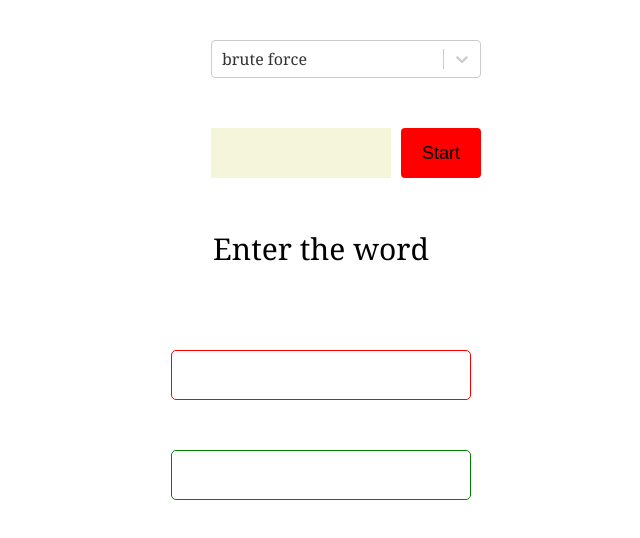
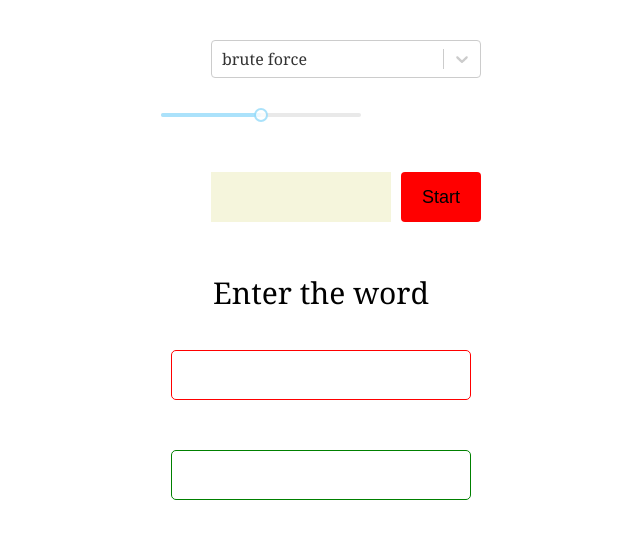
Before and after one commit to swaymax1/longest-palindrome-substring-visualizer, a React (Create React App) app: page / in a window 1280 px wide. Shown: the top 538 px of the page, without its empty margins (319-959 px from the left). Built offline with nearby package versions, Linux system fonts and the light colour scheme.

Commit message:
added speed

```diff
--- a/package.json
+++ b/package.json
@@ -6,10 +6,12 @@
     "@testing-library/jest-dom": "^5.16.5",
     "@testing-library/react": "^13.4.0",
     "@testing-library/user-event": "^13.5.0",
+    "rc-slider": "^10.1.1",
     "react": "^18.2.0",
     "react-dom": "^18.2.0",
     "react-scripts": "5.0.1",
     "react-select": "^5.7.1",
+    "toolcool-range-slider": "^4.0.22",
     "web-vitals": "^2.1.4"
   },
   "scripts": {
--- a/src/App.css
+++ b/src/App.css
@@ -49,6 +49,7 @@ body {
 
 .center {
   display: flex;
+  flex-direction: column;
   align-items: center;
   justify-content: center;
 }
--- a/src/components.js
+++ b/src/components.js
@@ -1,9 +1,11 @@
 import React, { useRef, useState } from 'react';
 import { useProvider } from './provider';
 import Select from 'react-select';
+import Slider from 'rc-slider';
+import 'rc-slider/assets/index.css';
 
 export function WordRow() {
-    const { word , selected, found } = useProvider();
+    const { word, selected, found } = useProvider();
 
     if (!word.length) return (<div style={{ fontSize: 30 }}>Enter the word</div>);
     return (
@@ -30,7 +32,7 @@ export function Box({ letter, selected, inAnswer }) {
 }
 
 export function Controls() {
-    const { running, algos, run, updateApp, updateColor} = useProvider();
+    const { running, algos, run, updateApp, updateColor } = useProvider();
     const formRef = useRef();
 
     const onSubmit = e => {
@@ -41,8 +43,8 @@ export function Controls() {
 
     const onWordChange = (e) => {
         if (!running) {
-            updateApp({ word: e.target.value});
-            updateColor({found: [-1,-1]});
+            updateApp({ word: e.target.value });
+            updateColor({ found: [-1, -1], longest: [-1, -1] });
         }
     }
 
@@ -53,6 +55,7 @@ export function Controls() {
     return (
         <form onSubmit={onSubmit} ref={formRef} autoComplete={'off'}>
             <SelectAlgorithm onChange={onSelectAlgorithm} />
+            <SelectSpeed />
             <input className='input' onChange={onWordChange} name='word' type={'text'} maxLength={16} />
             <input className='submit' type={'submit'} value={'Start'} />
         </form>
@@ -86,7 +89,7 @@ export function Answer() {
 }
 
 export function Status() {
-    const { status} = useProvider();
+    const { status } = useProvider();
     return (
         <div className='status center'>
             {status}
@@ -94,7 +97,24 @@ export function Status() {
     );
 }
 
-export function SelectSpeed() {
+function SelectSpeed() {
 
-    return "hello world!";
+    const [value, setValue] = useState(50);
+    const { setDelay } = useProvider();
+    const maxDelay = 1100;
+
+    function handleSliderChange(newValue) {
+        setValue(newValue);
+        setDelay(getDelay(newValue));
+    }
+
+    function getDelay(value) {
+        return maxDelay - value * 10;
+    }
+
+    return (
+        <div style={{ "width": 200, 'marginTop': 50 }}>
+            <Slider onChange={handleSliderChange} value={value} className="speed" />
+        </div>
+    );
 }
--- a/src/provider.js
+++ b/src/provider.js
@@ -1,13 +1,13 @@
 import React, { createContext, useContext, useReducer } from 'react'
 import { bruteForce, middleOut } from './utils';
-
+import { delay, isPalindrome } from './utils';
 
 const Context = createContext();
 export const useProvider = () => useContext(Context);
 
 function getInitialAppState() {
     return {
-        speed: 1,
+        delay: 300,
         word: '',
         running: false,
         status: '',
@@ -53,6 +53,10 @@ export default function Provider({ children }) {
         updateApp({ running: false });
     }
 
+    const setDelay = (delay) => {
+        updateApp({ delay: delay });
+    }
+
     const callbacks = {
         setStatus,
         setFound,
@@ -64,13 +68,12 @@ export default function Provider({ children }) {
     const run = () => {
         if (!appState.running) {
             updateApp({ running: true, found: [-1, -1] });
-            appState.selectedAlgo(appState.word, 300, callbacks);
+            appState.selectedAlgo(appState.word, appState.delay, callbacks);
         }
     }
 
-
     return (
-        <Context.Provider value={{ ...appState, ...colorState, updateApp, updateColor, run }}>
+        <Context.Provider value={{ ...appState, ...colorState, updateApp, updateColor, run, setDelay }}>
             {children}
         </Context.Provider>
     );
--- a/src/utils.js
+++ b/src/utils.js
@@ -1,3 +1,5 @@
+
+
 export async function bruteForce(word, time, callbacks) {
     let longest = '';
     let found = [];
@@ -52,7 +54,7 @@ export async function middleOut(word, time, callbacks) {
         if (l === r) callbacks.setStatus('checking for odd length');
         else callbacks.setStatus('checking for even length');
         callbacks.setSelected(l, r);
-        await delay(time);
+        await delay(delay);
         if (l < 0 || r >= size) return '';
         while (l >= 0 && r < size && word[l] === word[r]) {
             callbacks.setSelected(l, r);
@@ -76,7 +78,7 @@ export function delay(time) {
     return new Promise((resolve) => setTimeout(resolve, time))
 }
 
-function isPalindrome(str) {
+export function isPalindrome(str) {
     str = str.toLowerCase();
     for (let i = 0; i < str.length / 2; i++) {
         if (str[i] !== str[str.length - 1 - i]) {
```
Also changed, not shown: 1 other file (tests, documents, lock files or other folders).
